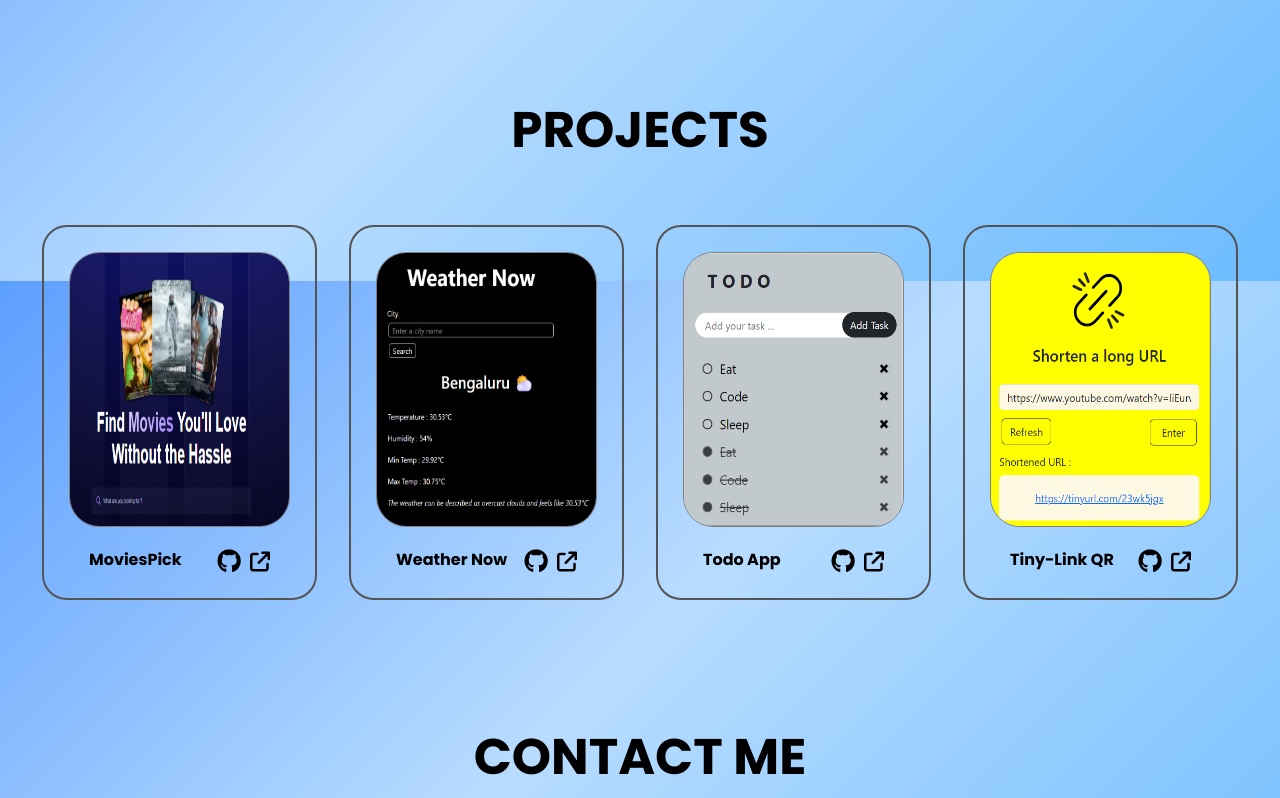
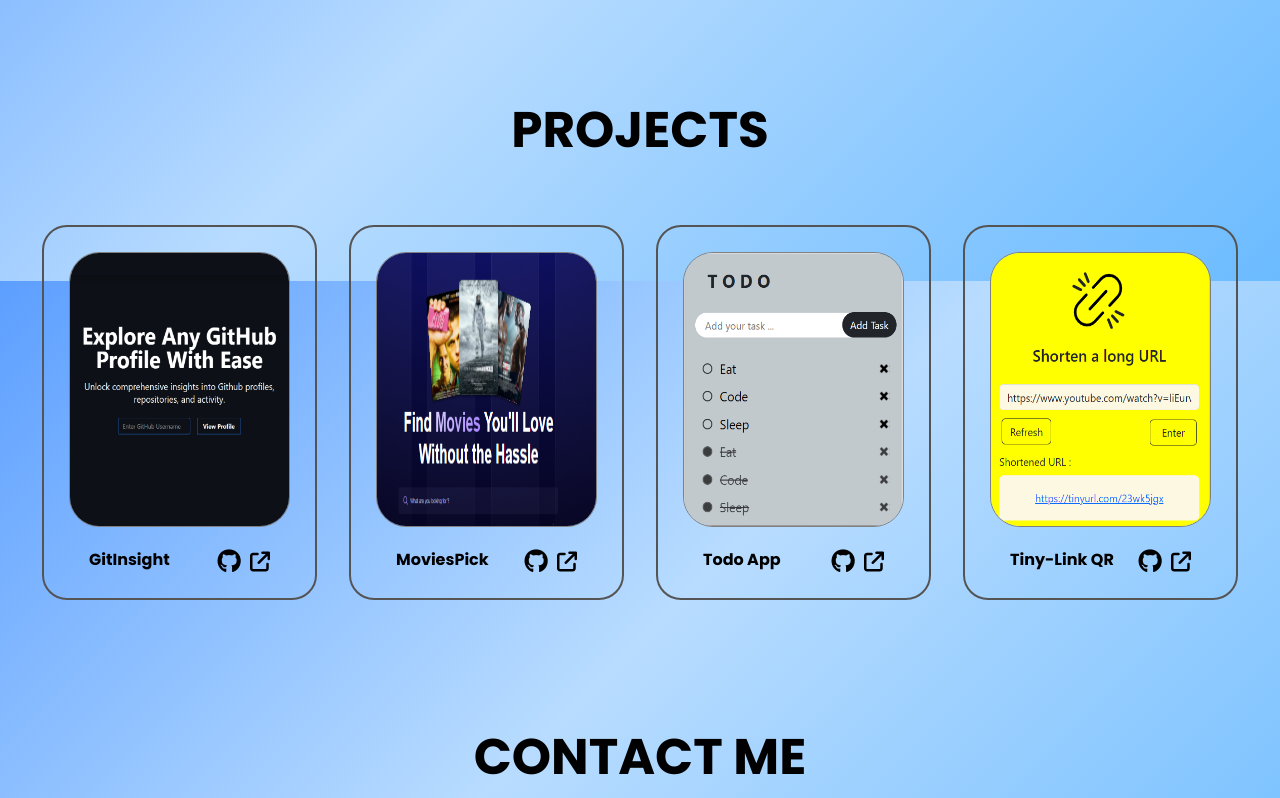
Before and after one commit to khadarbashajilan/Portfolio, a plain HTML site: page index.html in a window 1280 px wide. Shown: the part 2119-2917 px from the top of the page. Drawn offline with nearby package versions, Linux system fonts and the light colour scheme.

Commit message:
updated project section

```diff
--- a/index.html
+++ b/index.html
@@ -93,7 +93,7 @@
         <p>
           Hello! I'm
           <b>Khadar</b>, an enthusiastic web developer at the beginning of an exciting
-          career journey. With a strong foundation in HTML, CSS, JavaScript. I
+          career journey. With a strong foundation in JavaScript, Typescript, React.js. I
           specialize in building responsive and dynamic user interfaces.
           <br /><br />
           I believe great websites aren't just visually appealing—they're
@@ -145,10 +145,38 @@
     <section id="page4">
       <h2>PROJECTS</h2><div id="project">
 
+
         <!-- Project 1 -->
         <div class="card">
           <div class="img">
-            <img src="./src/projects/movies1.png" alt="Project 1" />
+            <img
+            src="./src/projects/gitinsight.png"
+            alt="Project 1"
+            />
+            <div class="hovertxt">
+              <p>
+A React app that fetches and displays user profiles, repos, and activity via GitHub API. Clean, fast overview of key developer stats.</p>
+            </div>
+          </div>
+          <div class="text">
+            <h6>GitInsight</h6>
+            <div class="links">
+              <a
+              href="https://github.com/khadarbashajilan/GitInsight"
+              target="_blank"
+              ><i class="fa-brands fa-xl fa-github"></i
+                ></a>
+                <a href="https://git-insight-ochre.vercel.app/" target="_blank"
+                ><i class="fa-solid fa-lg fa-arrow-up-right-from-square"></i
+                  ></a>
+                </div>
+              </div>
+            </div>
+
+            <!-- Project 2 -->
+            <div class="card">
+              <div class="img">
+                <img src="./src/projects/movies1.png" alt="Project 2" />
                 <div class="hovertxt">
                   <p>
                     Built with React.js for the user interface, Appwrite for the Trending Movies Algorithm, and styled with TailwindCSS.
@@ -167,34 +195,6 @@
                   <a
                     href="https://movies-pick.vercel.app/"
                     target="_blank"
-                ><i class="fa-solid fa-lg fa-arrow-up-right-from-square"></i
-              ></a>
-            </div>
-          </div>
-        </div>
-
-        <!-- Project 2 -->
-         <div class="card">
-          <div class="img">
-            <img
-              src="./src/projects/weatherapp.png"
-              alt="Project 2"
-            />
-            <div class="hovertxt">
-              <p>
-                A fast and responsive weather app built with Vite, React, and Tailwind CSS. Fetches real-time weather data from the API and displays temperature, humidity, and conditions with dynamic icons.
-              </p>
-            </div>
-          </div>
-          <div class="text">
-            <h6>Weather Now</h6>
-            <div class="links">
-              <a
-                href="https://github.com/khadarbashajilan/weather-app"
-                target="_blank"
-                ><i class="fa-brands fa-xl fa-github"></i
-              ></a>
-              <a href="https://weather-app-theta-henna-17.vercel.app/" target="_blank"
                     ><i class="fa-solid fa-lg fa-arrow-up-right-from-square"></i
                   ></a>
                 </div>
```
Also changed, not shown: src/projects/gitinsight.png (added), src/projects/weatherapp.png (deleted). Lines whose indentation alone changed are shown as unchanged.
